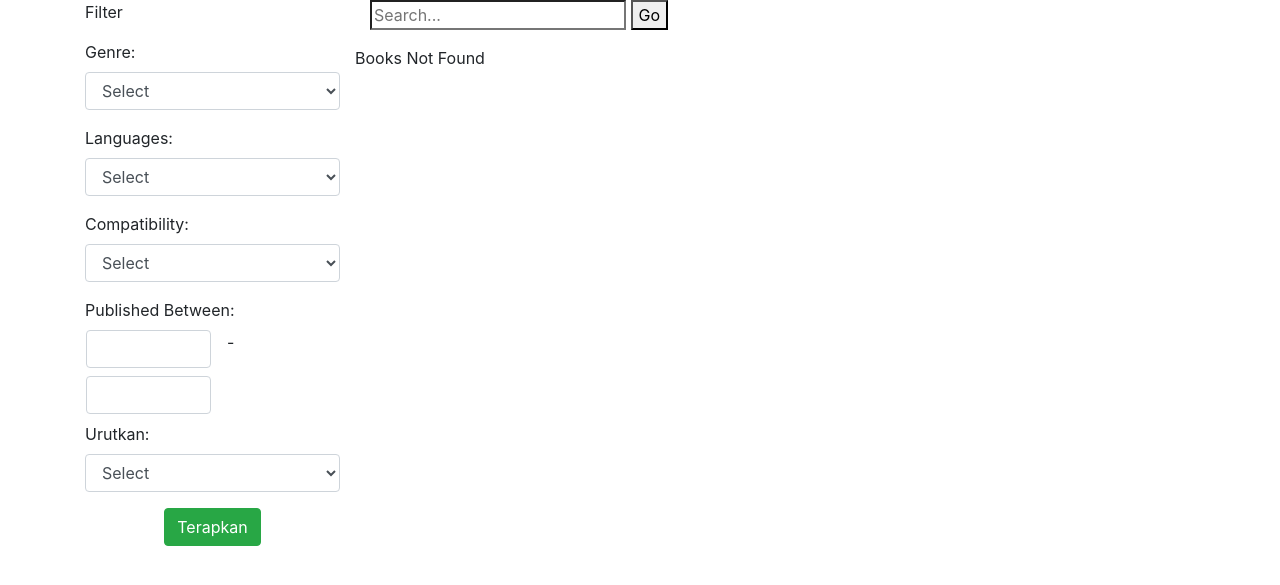
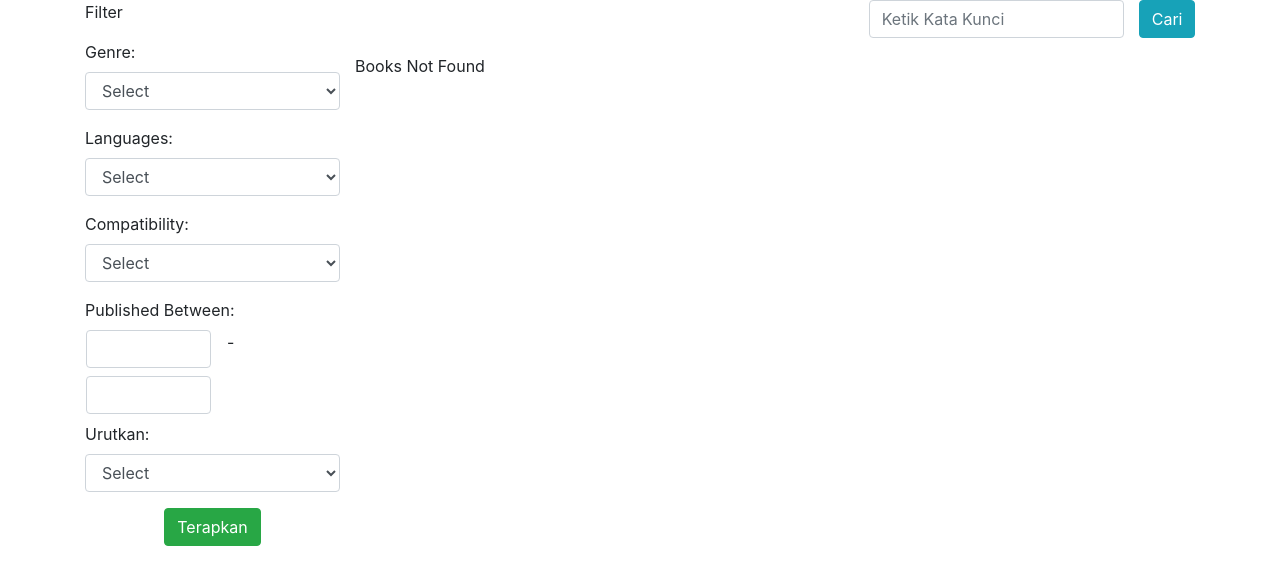
Before and after one commit to TI19nazhiifyahya/web-scrape, a Flask app: page /home/ in a window 1280 px wide. Shown: the part 56-641 px from the top of the page. Run offline with Flask 2, Linux system fonts and the light colour scheme; data that the repository does not hold is empty; some libraries are stand-ins or nearby versions.

Commit message:
fix ui search

```diff
--- a/toko-buku/templates/home.html
+++ b/toko-buku/templates/home.html
@@ -68,10 +68,15 @@
 
 {% block content %}
 <form action="{{ url_for('search') }}" method="POST">
-    <div style="margin:0px auto;">
-        <input type="search" name="search-phrs" placeholder="Search...">
-        <button type="submit">Go</button>
+    <div class="row">
+        <div class="col-md-4 offset-md-7">
+            <input class="form-control" type="search" name="search-phrs" placeholder="Ketik Kata Kunci">
+        </div>
+        <div class="">
+            <button class="btn btn-info" type="submit">Cari</button>
+        </div>
     </div>
+
 </form>
 
 
```
